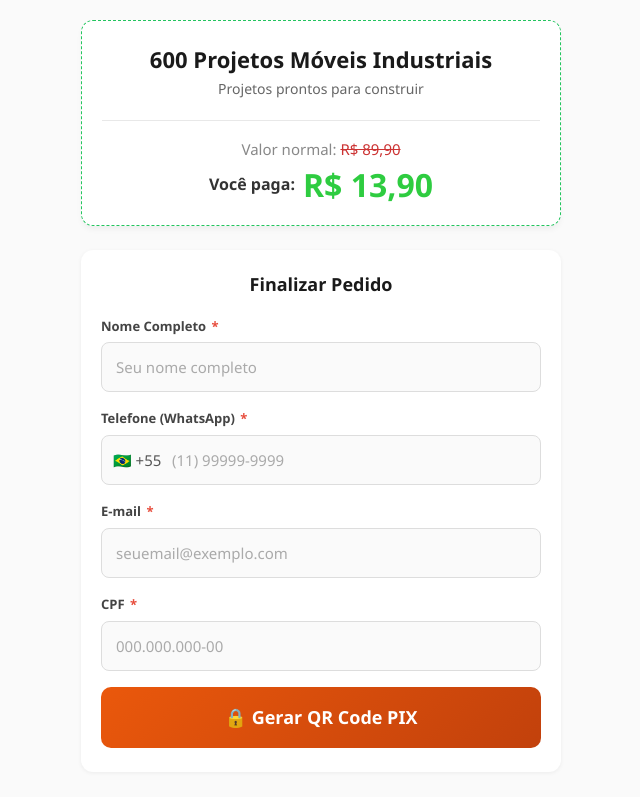
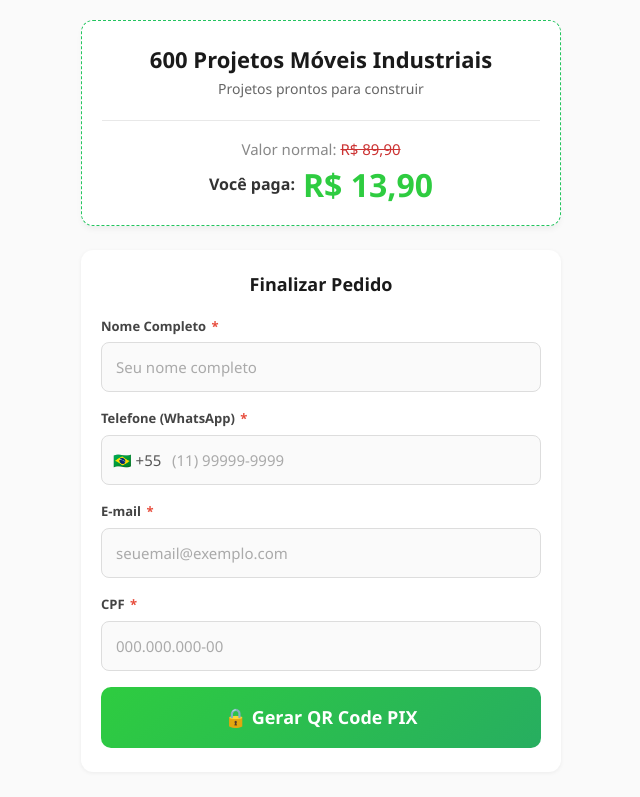
Before and after one commit to marlin-stenio-lima/digital, a Next.js app: page /checkout in a window 1280 px wide. Shown: the top 797 px of the page, without its empty margins (319-959 px from the left). Built offline with nearby package versions, Linux system fonts and the light colour scheme; no server answers.

Commit message:
Revert checkout button back to green

```diff
--- a/src/app/checkout/checkout.module.css
+++ b/src/app/checkout/checkout.module.css
@@ -208,7 +208,7 @@
 .submitButton {
   width: 100%;
   padding: 16px 24px;
-  background: linear-gradient(135deg, #ea580c 0%, #c2410c 100%);
+  background: linear-gradient(135deg, #2ecc40 0%, #27ae60 100%);
   color: #ffffff;
   border: none;
   border-radius: 10px;
@@ -252,12 +252,12 @@
 
 .submitButton:hover {
   transform: translateY(-1px);
-  box-shadow: 0 6px 20px rgba(234, 88, 12, 0.35);
+  box-shadow: 0 6px 20px rgba(46, 204, 64, 0.35);
 }
 
 .submitButton:active {
   transform: translateY(0);
-  box-shadow: 0 2px 8px rgba(234, 88, 12, 0.25);
+  box-shadow: 0 2px 8px rgba(46, 204, 64, 0.25);
 }
 
 .submitButton:disabled {
```
